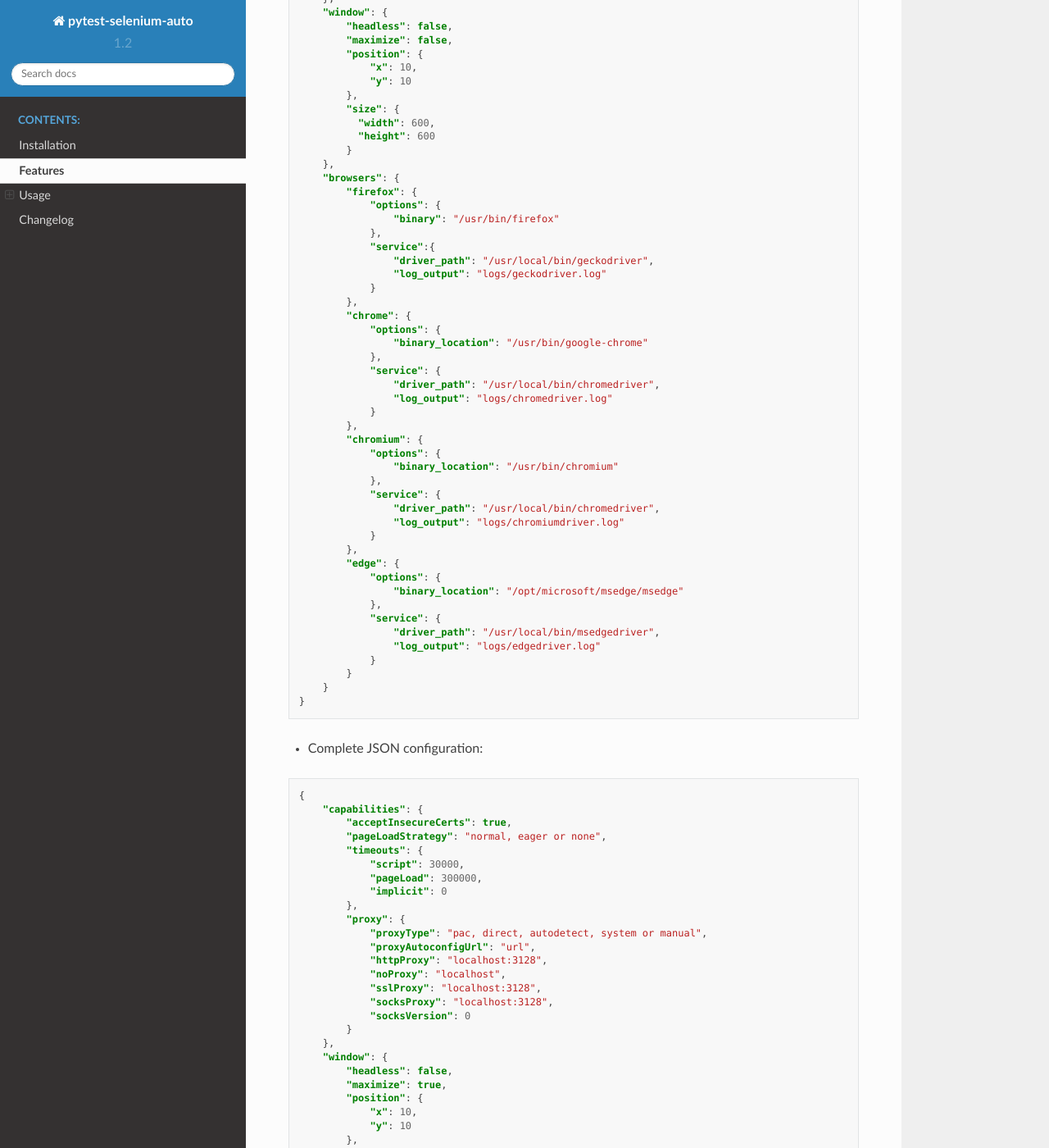
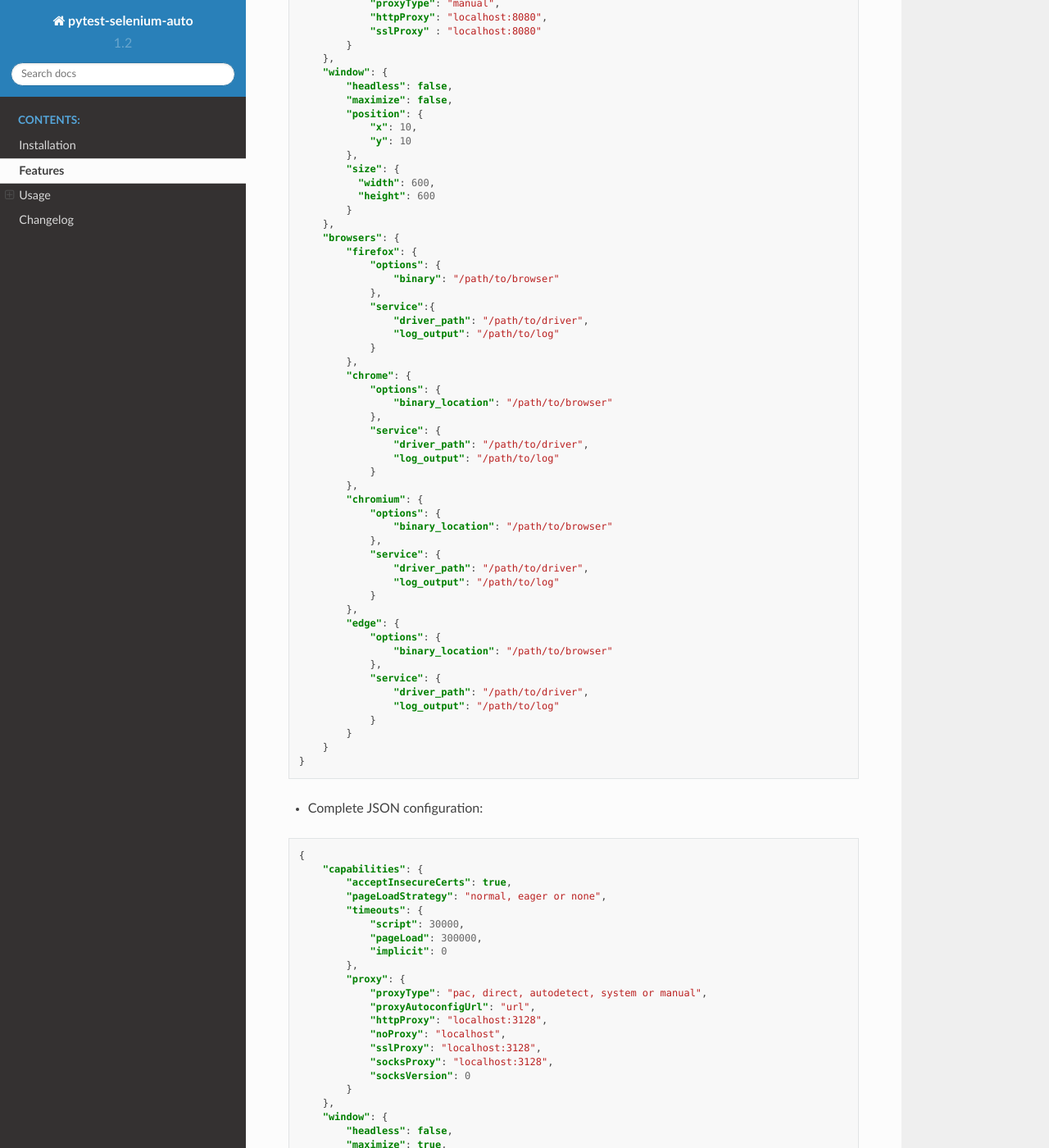
Before and after one commit to harmin-parra/pytest-selenium-auto, a Sphinx documentation site: the page built from docs/user_guide.rst, in a window 1280 px wide and 1400 px high, scrolled down 7275 px. Shown: the whole window at 82% size. Built offline with Sphinx 7.4.7 and the Read the Docs theme 2.0.0, drawn with Linux system fonts in a browser that asks for light colours; some of the changed text lies outside the part shown.

Commit message:
update documentation

```diff
--- a/docs/user_guide.rst
+++ b/docs/user_guide.rst
@@ -185,7 +186,7 @@
 
 .. code-block:: bash
 
-  pytest --html=report/report.html --css=/path/to/css --browser=chrome --headless --screenshots=all --detailed
+  pytest --html=/path/to/report --css=/path/to/css --browser=firefox --headless --screenshots=all --detailed
 
 Sample ``pytest.ini`` file
 --------------------------
@@ -250,28 +251,28 @@
   browsers:
       firefox:
           options:
-              binary: /usr/bin/firefox
+              binary: /path/to/browser
           service:
-              driver_path: /usr/local/bin/geckodriver
-              log_output: logs/geckodriver.log
+              driver_path: /path/to/driver
+              log_output: /path/to/log
       chrome:
           options:
-              binary_location: /usr/bin/google-chrome
+              binary_location: /path/to/browser
           service:
-              driver_path: /usr/local/bin/chromedriver
-              log_output: logs/chromedriver.log
+              driver_path: /path/to/driver
+              log_output: /path/to/log
       chromium:
           options:
-              binary_location: /usr/bin/chromium
+              binary_location: /path/to/browser
           service:
-              driver_path: /usr/local/bin/chromedriver
-              log_output: logs/chromiumdriver.log
+              driver_path: /path/to/driver
+              log_output: /path/to/log
       edge:
           options:
-              binary_location: /opt/microsoft/msedge/msedge
+              binary_location: /path/to/browser
           service:
-              driver_path: /usr/local/bin/msedgedriver
-              log_output: logs/edgedriver.log
+              driver_path: /path/to/driver
+              log_output: /path/to/log
 
 * Complete YAML configuration:
 
@@ -399,38 +400,38 @@
       "browsers": {
           "firefox": {
               "options": {
-                  "binary": "/usr/bin/firefox"
+                  "binary": "/path/to/browser"
               },
               "service":{
-                  "driver_path": "/usr/local/bin/geckodriver",
-                  "log_output": "logs/geckodriver.log"
+                  "driver_path": "/path/to/driver",
+                  "log_output": "/path/to/log"
               }
           },
           "chrome": {
               "options": {
-                  "binary_location": "/usr/bin/google-chrome"
+                  "binary_location": "/path/to/browser"
               },
               "service": {
-                  "driver_path": "/usr/local/bin/chromedriver",
-                  "log_output": "logs/chromedriver.log"
+                  "driver_path": "/path/to/driver",
+                  "log_output": "/path/to/log"
               }
           },
           "chromium": {
               "options": {
-                  "binary_location": "/usr/bin/chromium"
+                  "binary_location": "/path/to/browser"
               },
               "service": {
-                  "driver_path": "/usr/local/bin/chromedriver",
-                  "log_output": "logs/chromiumdriver.log"
+                  "driver_path": "/path/to/driver",
+                  "log_output": "/path/to/log"
               }
           },
           "edge": {
               "options": {
-                  "binary_location": "/opt/microsoft/msedge/msedge"
+                  "binary_location": "/path/to/browser"
               },
               "service": {
-                  "driver_path": "/usr/local/bin/msedgedriver",
-                  "log_output": "logs/edgedriver.log"
+                  "driver_path": "/path/to/driver",
+                  "log_output": "/path/to/log"
               }
           }
       }
```
Also changed, not shown: other parts of docs/user_guide.rst (+2 -1 lines).
